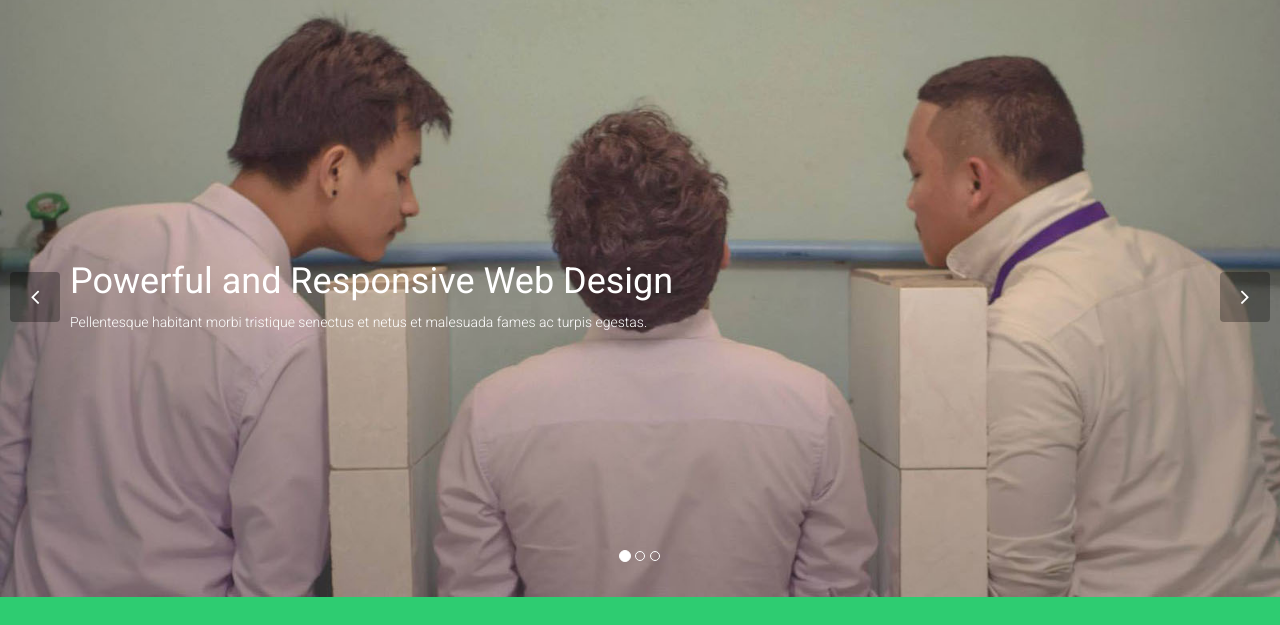
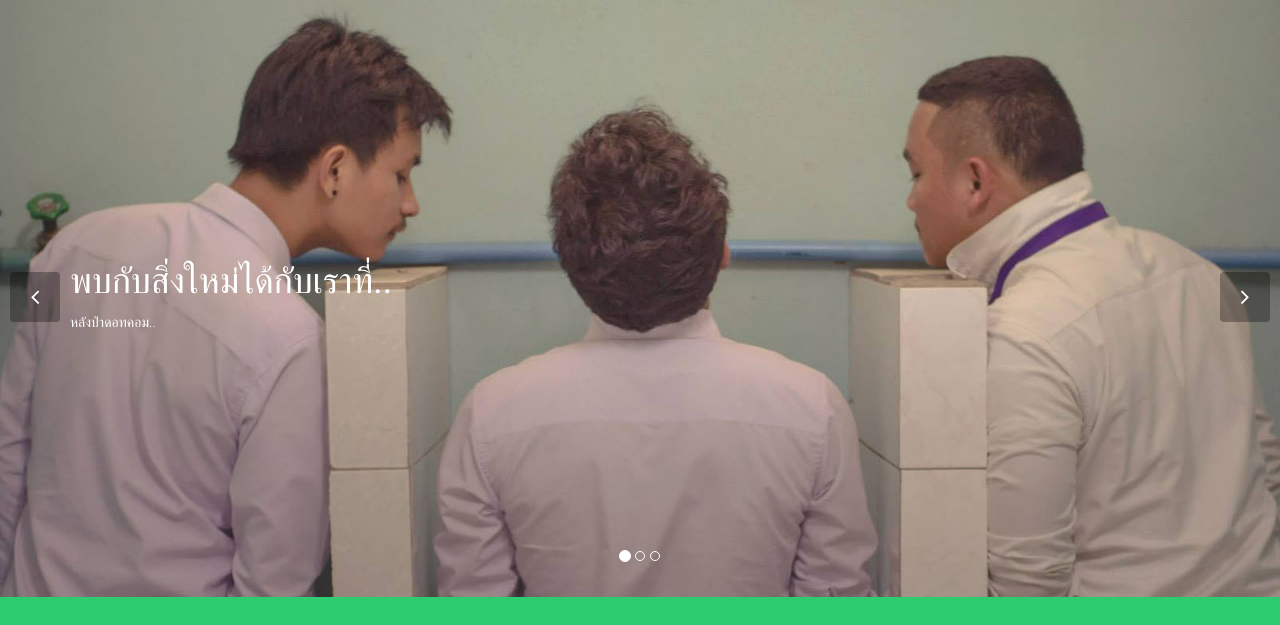
Before and after one commit to Darkdion/cs55, a plain HTML site: page index.html in a window 1280 px wide. Shown: the part 83-708 px from the top of the page. Drawn offline with Linux system fonts and the light colour scheme.

Commit message:
29-9/2558

```diff
--- a/index.html
+++ b/index.html
@@ -71,8 +71,8 @@
                         <div class="row">
                             <div class="col-sm-12">
                                 <div class="carousel-content centered">
-                                    <h2 class="animation animated-item-1">Powerful and Responsive Web Design</h2>
-                                    <p class="animation animated-item-2">Pellentesque habitant morbi tristique senectus et netus et malesuada fames ac turpis egestas.</p>
+                                    <h2 class="animation animated-item-1">พบกับสิ่งใหม่ได้กับเราที่..</h2>
+                                    <p class="animation animated-item-2">หลังป่าดอทคอม..</p>
                                 </div>
                             </div>
                         </div>
```
